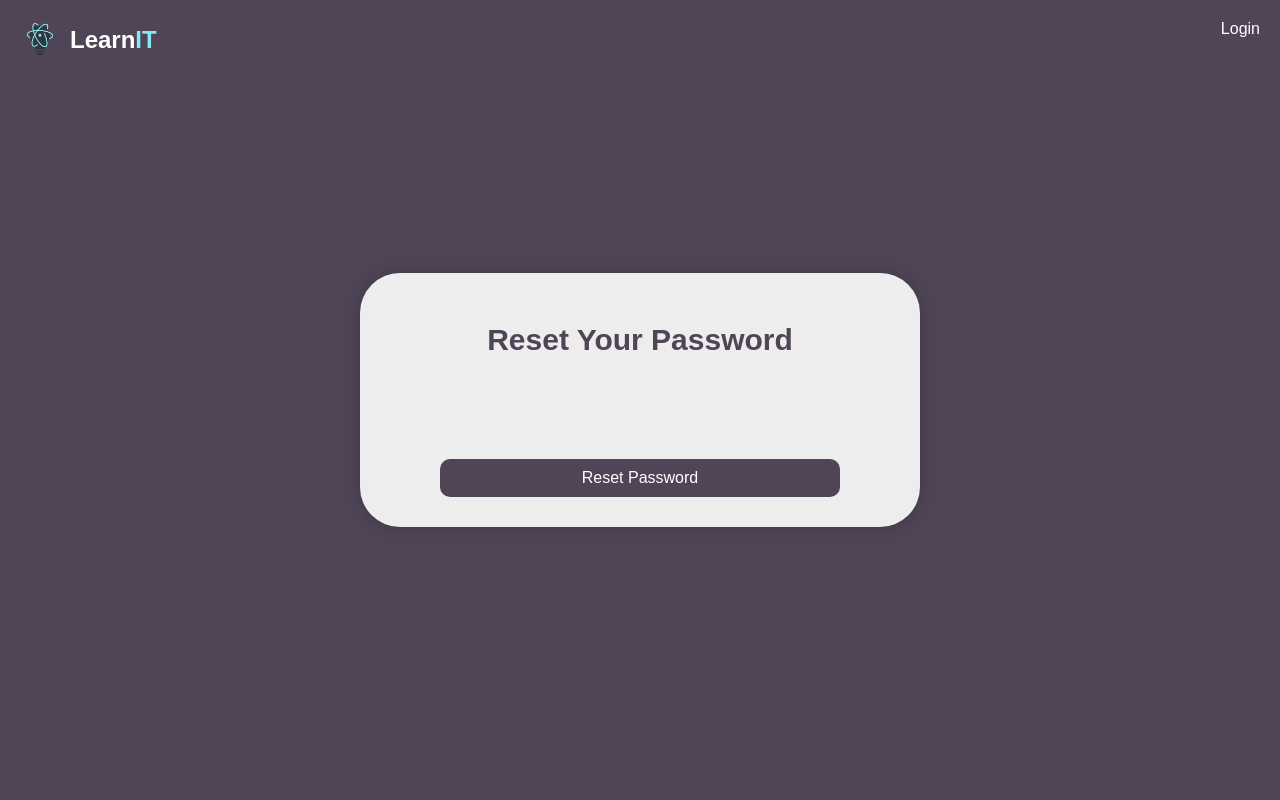
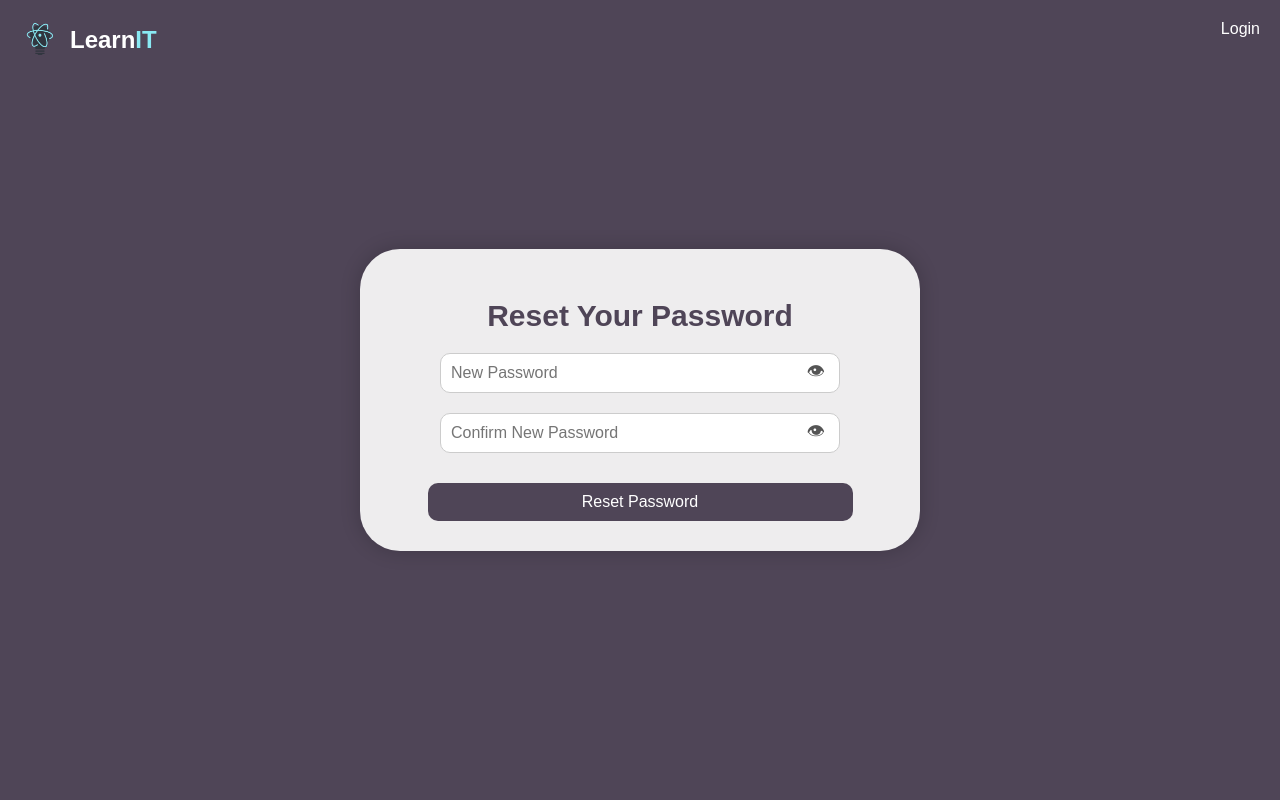
Before and after one commit to ithranbeor/AppDev_IPT_LearnIT, a Django app: page /reset/1/1/ in a window 1280 px wide. Run offline with Django 5.2, Linux system fonts and the light colour scheme.

Commit message:
Refactor password reset templates and update URLs for improved structure and consistency

```diff
--- a/LearnIT/users/templates/registration/password_reset_confirm.html
+++ b/LearnIT/users/templates/password_reset_confirm.html
@@ -6,9 +6,6 @@
     <style>
         body {
             background-color: #4f4557;
-            background-position: center center;
-            background-repeat: no-repeat;
-            background-size: cover;
             font-family: sans-serif;
             display: flex;
             justify-content: center;
@@ -24,6 +21,7 @@
             box-shadow: 0 0 20px rgba(0, 0, 0, 0.2);
             text-align: center;
             width: 500px;
+            position: relative;
         }
 
         h1 {
@@ -31,25 +29,41 @@
             font-size: 30px;
         }
 
-        p {
-            color: #555;
-            font-size: 16px;
+        .form-group {
+            position: relative;
+            margin: 20px auto;
+            width: 80%;
         }
 
-        input, button {
+        input {
             padding: 10px;
-            margin-top: 10px;
-            width: 80%;
+            width: 100%;
             font-size: 16px;
             border: 1px solid #ccc;
             border-radius: 10px;
+            box-sizing: border-box;
+        }
+
+        .toggle-password {
+            position: absolute;
+            right: 15px;
+            top: 50%;
+            transform: translateY(-50%);
+            cursor: pointer;
+            font-size: 18px;
+            color: #555;
         }
 
         button {
+            padding: 10px;
+            width: 85%;
+            font-size: 16px;
+            border: none;
+            border-radius: 10px;
             background-color: #4f4557;
             color: white;
-            border: none;
             cursor: pointer;
+            margin-top: 10px;
         }
 
         button:hover {
@@ -102,15 +116,30 @@
         <h1>Reset Your Password</h1>
         <form method="post">
             {% csrf_token %}
-            {{ form.new_password1 }}<br><br>
-            {{ form.new_password2 }}<br><br>
+
+            <div class="form-group">
+                <input type="password" name="new_password1" id="id_new_password1" placeholder="New Password" required>
+                <span class="toggle-password" onclick="togglePassword(this, 'id_new_password1')">&#128065;</span>
+            </div>
+
+            <div class="form-group">
+                <input type="password" name="new_password2" id="id_new_password2" placeholder="Confirm New Password" required>
+                <span class="toggle-password" onclick="togglePassword(this, 'id_new_password2')">&#128065;</span>
+            </div>
+
             <button type="submit">Reset Password</button>
         </form>
     </div>
 
     <script>
         function goToHome() {
-            window.location.href = '#';
+            window.location.href = '/';
+        }
+
+        function togglePassword(icon, inputId) {
+            const input = document.getElementById(inputId);
+            const type = input.getAttribute('type') === 'password' ? 'text' : 'password';
+            input.setAttribute('type', type);
         }
     </script>
 </body>
--- a/LearnIT/users/urls.py
+++ b/LearnIT/users/urls.py
@@ -56,9 +56,9 @@
     path('search-signin-history/', views.search_signin_history, name='search_signin_history'),
     path('delete-signin/<int:activity_id>/', views.delete_signin_activity, name='delete_signin_activity'),
     path('terms/', views.terms, name='terms'),
-    path('password-reset/', auth_views.PasswordResetView.as_view(template_name='registration/password_reset_form.html'), name='password_reset'),
-    path('password-reset/done/', auth_views.PasswordResetDoneView.as_view(template_name='registration/password_reset_done.html'), name='password_reset_done'),
-    path('reset/<uidb64>/<token>/', auth_views.PasswordResetConfirmView.as_view(template_name='registration/password_reset_confirm.html'), name='password_reset_confirm'),
-    path('reset/done/', auth_views.PasswordResetCompleteView.as_view(template_name='registration/password_reset_complete.html'), name='password_reset_complete'),
+    path('password-reset/', auth_views.PasswordResetView.as_view(template_name='password_reset_form.html'), name='password_reset'),
+    path('password-reset/done/', auth_views.PasswordResetDoneView.as_view(template_name='password_reset_done.html'), name='password_reset_done'),
+    path('reset/<uidb64>/<token>/', auth_views.PasswordResetConfirmView.as_view(template_name='password_reset_confirm.html'), name='password_reset_confirm'),
+    path('reset/done/', auth_views.PasswordResetCompleteView.as_view(template_name='password_reset_complete.html'), name='password_reset_complete'),
 
 ] + static(settings.MEDIA_URL, document_root=settings.MEDIA_ROOT)
```
Also changed, not shown: LearnIT/db.sqlite3, LearnIT/users/templates/password_reset_complete.html (renamed from LearnIT/users/templates/registration/password_reset_complete.html), LearnIT/users/templates/password_reset_done.html (renamed from LearnIT/users/templates/registration/password_reset_done.html), LearnIT/users/templates/password_reset_form.html (renamed from LearnIT/users/templates/registration/password_reset_form.html).
